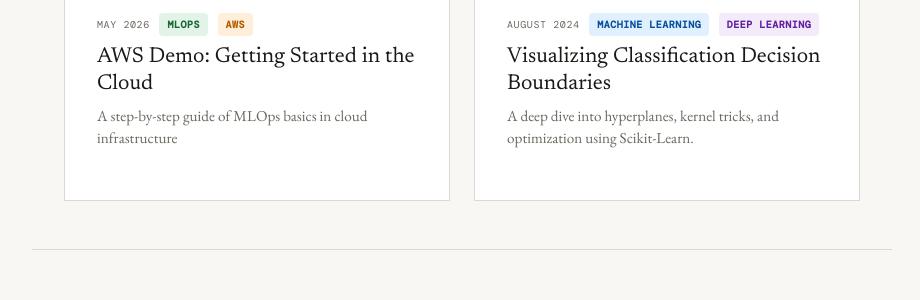
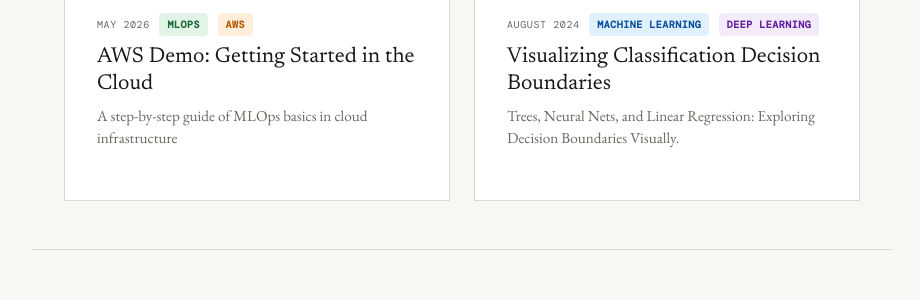
Before and after one commit to chrismca13/chrismca13.github.io, a Jekyll site: the page built from index.html, in a window 1280 px wide and 900 px high, scrolled down 988 px. Shown: the part 154-454 px from the top of the window, without its empty margins (178-1098 px from the left). Built offline with Jekyll 4.4.1, drawn with Linux system fonts in a browser that asks for light colours.

Commit message:
Update header of post

```diff
--- a/_posts/2024-08-01-decision-boundaries-2.md
+++ b/_posts/2024-08-01-decision-boundaries-2.md
@@ -1,7 +1,7 @@
 ---
 layout: post
 title: "Visualizing Classification Decision Boundaries"
-description: "A deep dive into hyperplanes, kernel tricks, and optimization using Scikit-Learn."
+description: "Trees, Neural Nets, and Linear Regression: Exploring Decision Boundaries Visually."
 categories: [Machine Learning, Deep Learning]
 ---
 
```
